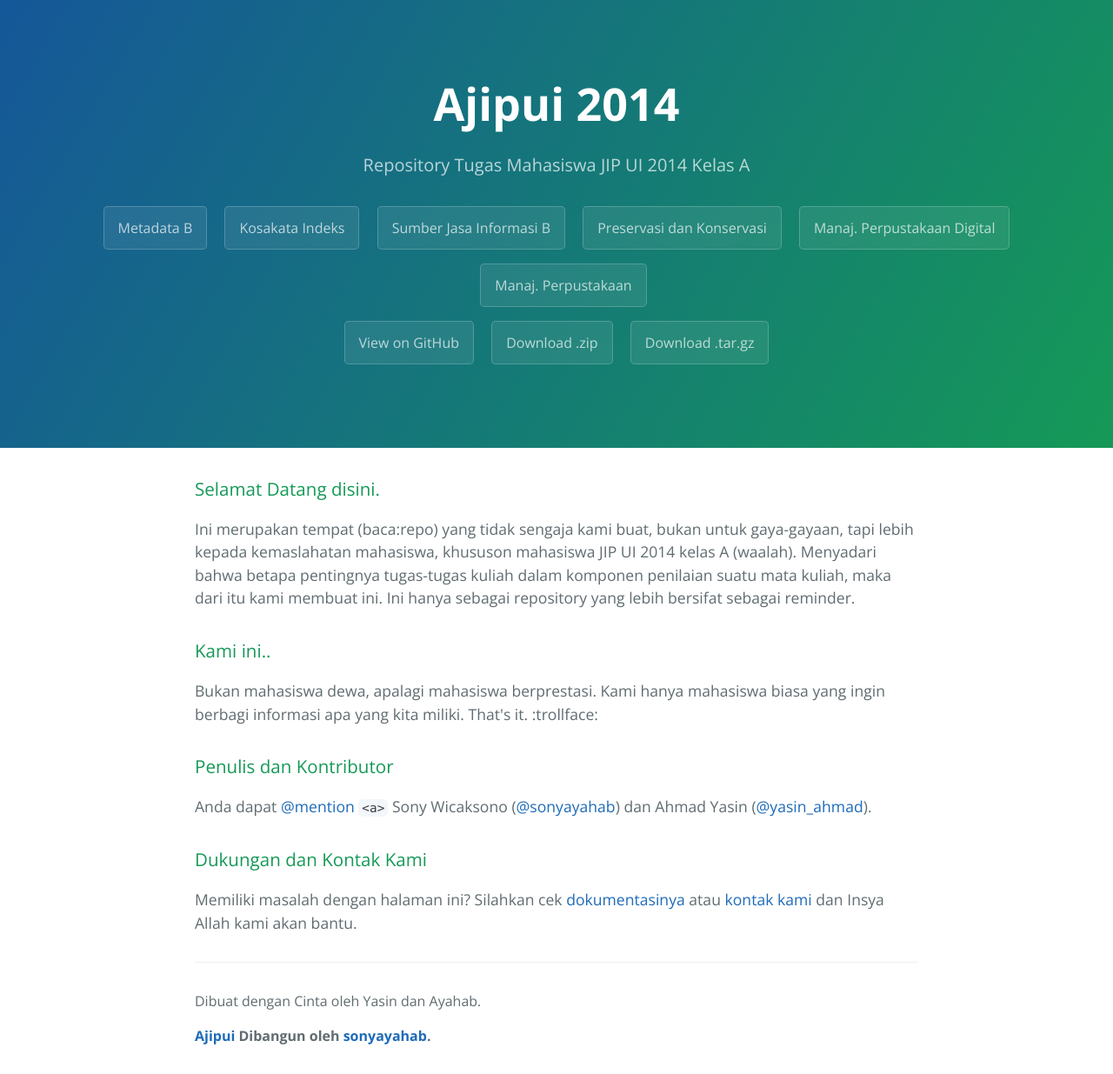
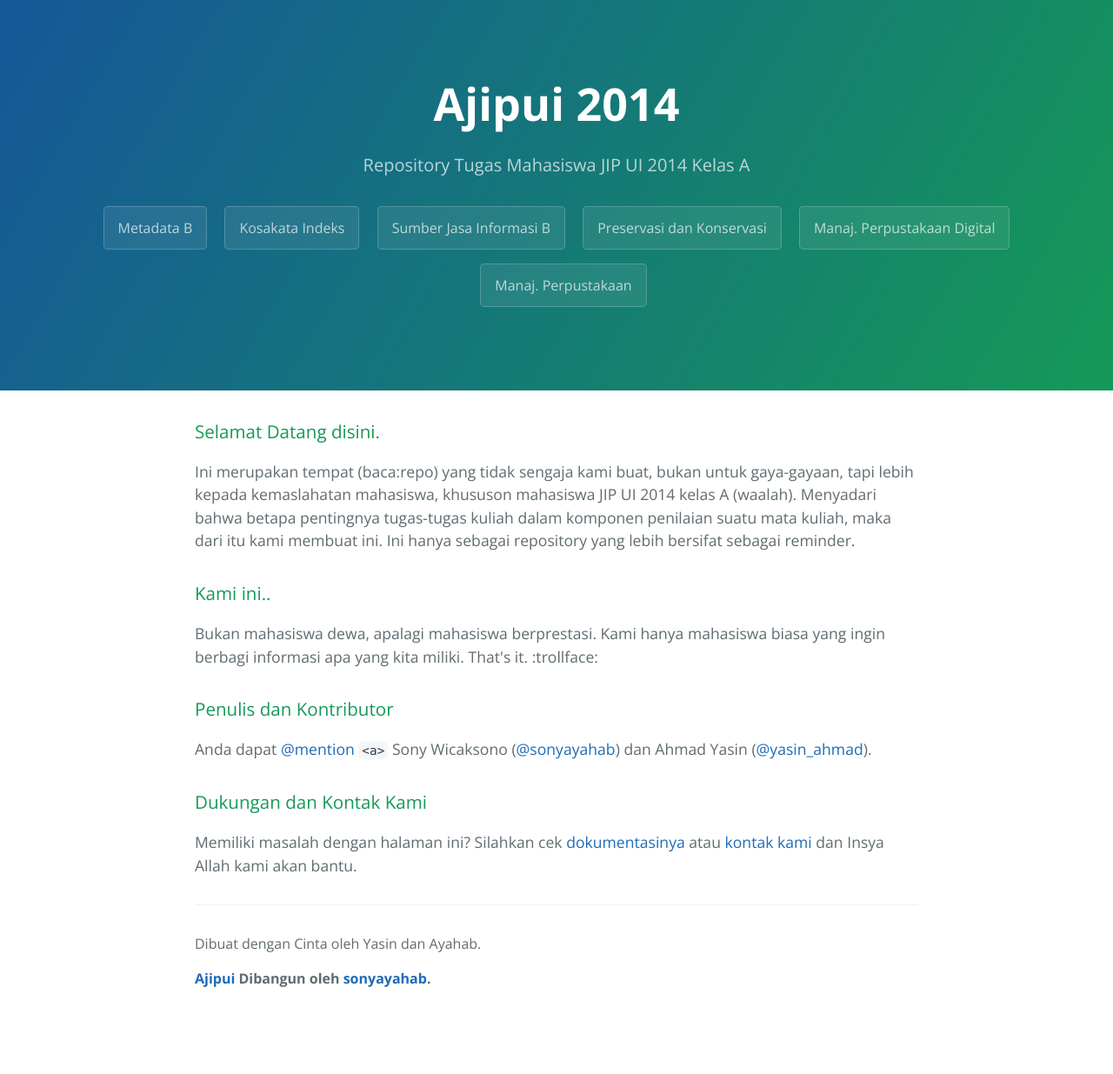
Before and after one commit to sonyayahab/ajipui, a Jekyll site: the page index.html, which Jekyll copies as it is, in a window 1280 px wide. Shown: the whole page at 87% size. Built offline with Jekyll 4.4.1, drawn with Linux system fonts in a browser that asks for light colours; after the commit the page ends 1169 px from its top, so only the background shows below that.

Commit message:
Update index.html

```diff
--- a/index.html
+++ b/index.html
@@ -13,16 +13,12 @@
     <section class="page-header">
       <h1 class="project-name">Ajipui 2014</h1>
       <h2 class="project-tagline">Repository Tugas Mahasiswa JIP UI 2014 Kelas A</h2>
-      <a href="metadatab.html" class="btn">Metadata B</a>
+       <a href="metadatab.html" class="btn">Metadata B</a>
        <a href="kki.html" class="btn">Kosakata Indeks</a>
        <a href="#" class="btn">Sumber Jasa Informasi B</a>
        <a href="#" class="btn">Preservasi dan Konservasi</a>
        <a href="#" class="btn">Manaj. Perpustakaan Digital</a>
        <a href="#" class="btn">Manaj. Perpustakaan</a>
-      <br>
-      <a href="https://github.com/sonyayahab/ajipui" class="btn">View on GitHub</a>
-         <a href="https://github.com/sonyayahab/ajipui/zipball/master" class="btn">Download .zip</a>
-      <a href="https://github.com/sonyayahab/ajipui/tarball/master" class="btn">Download .tar.gz</a>
     </section>
 
     <section class="main-content">
```
